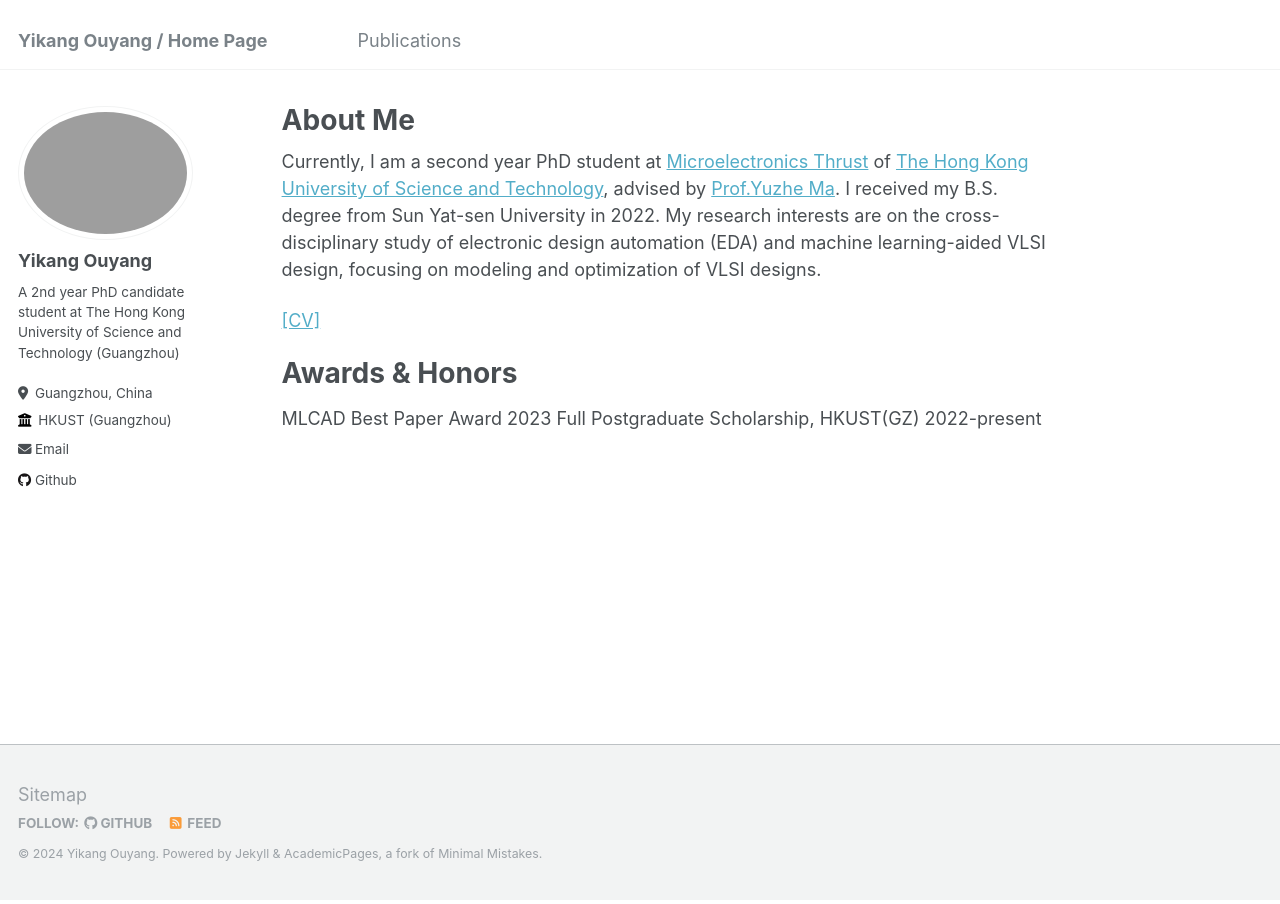
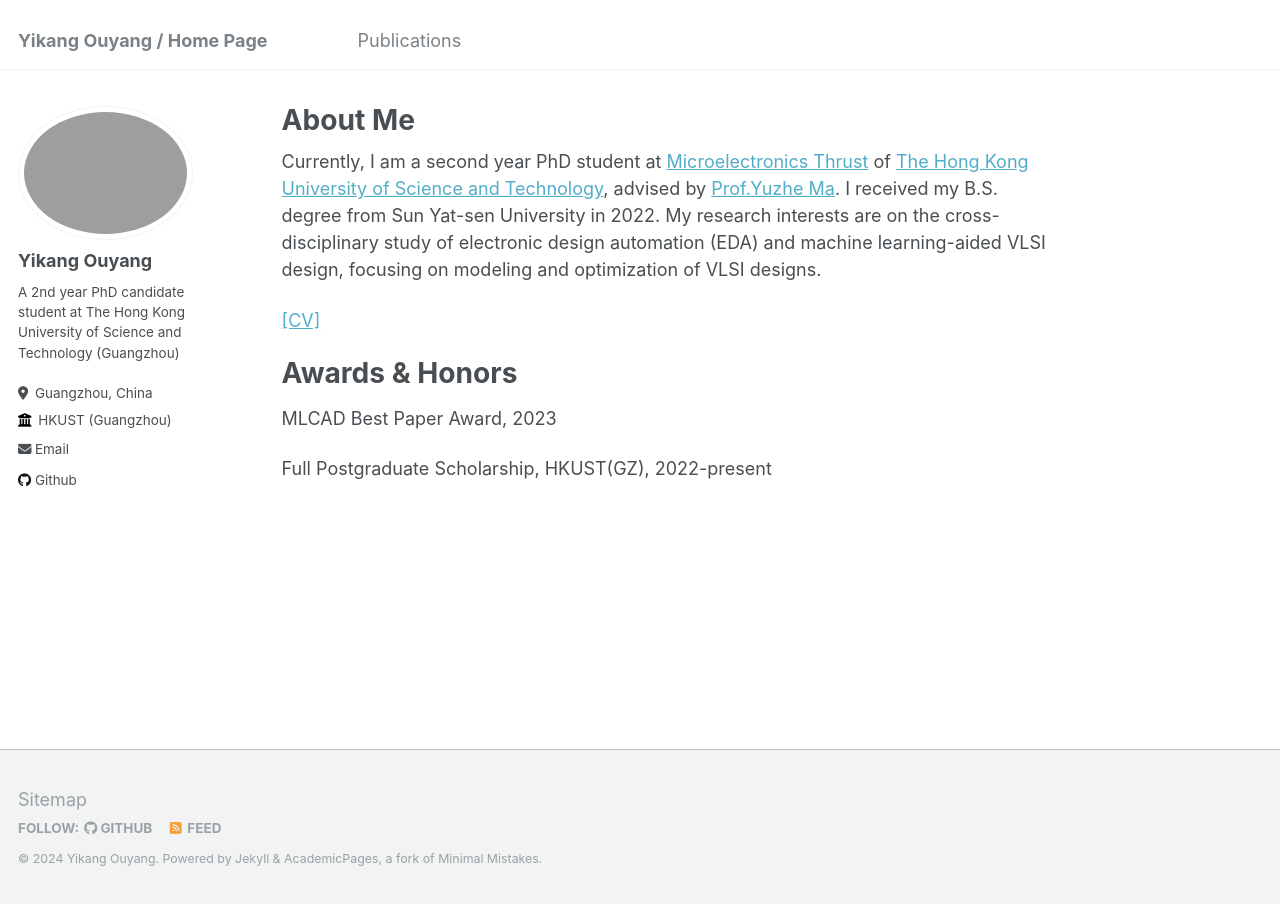
Before and after one commit to YiKangOY/YiKangOY.github.io, a Jekyll site: the page built from _pages/about.md, in a window 1280 px wide. Built offline with Jekyll 4.4.1, drawn with Linux system fonts in a browser that asks for light colours.

```diff
--- a/_pages/about.md
+++ b/_pages/about.md
@@ -13,5 +13,6 @@ Currently, I am a second year PhD student at [Microelectronics Thrust](https://w
 
 Awards & Honors
 ======
-MLCAD Best Paper Award        2023
-Full Postgraduate Scholarship, HKUST(GZ)        2022-present
+MLCAD Best Paper Award, 2023
+
+Full Postgraduate Scholarship, HKUST(GZ), 2022-present
```
